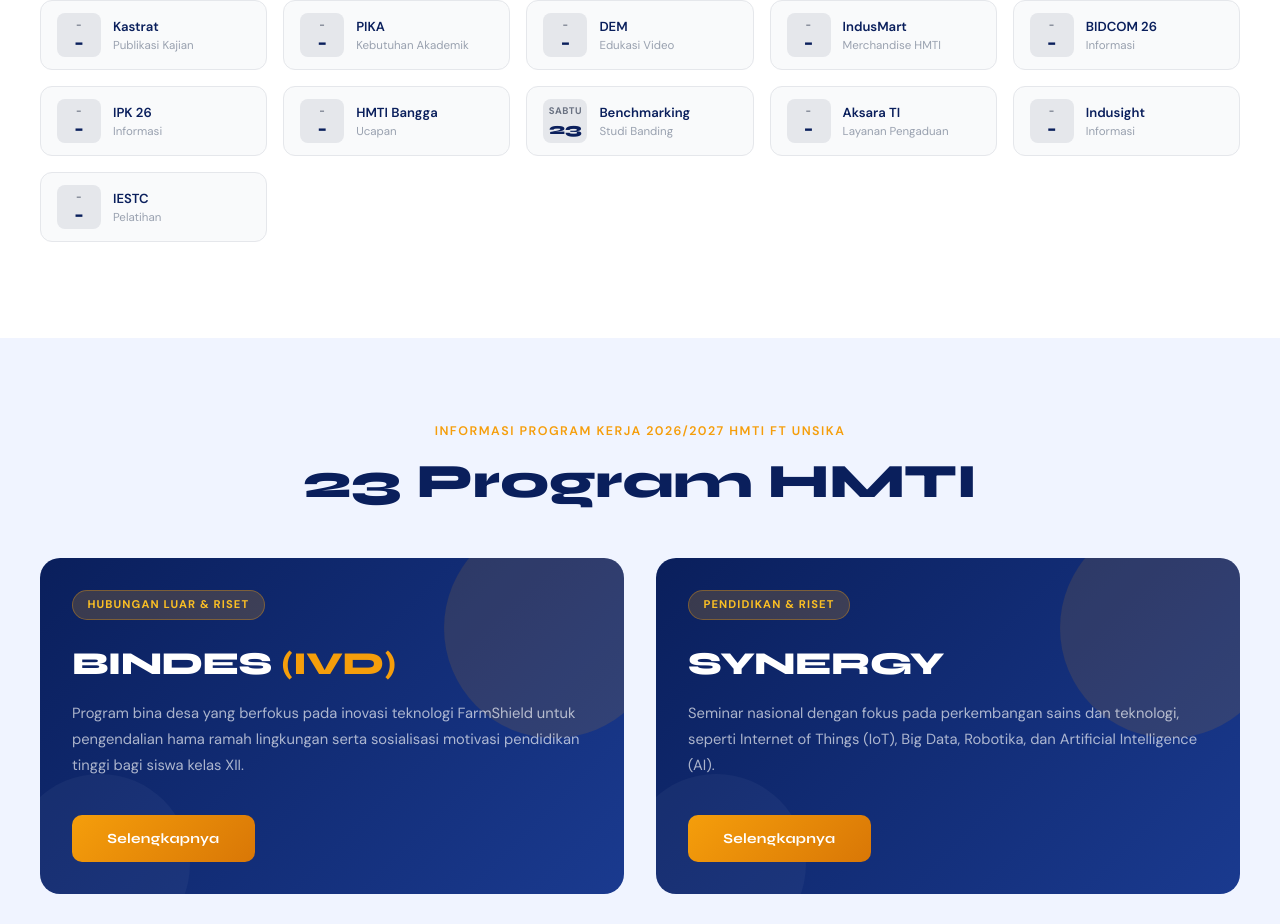
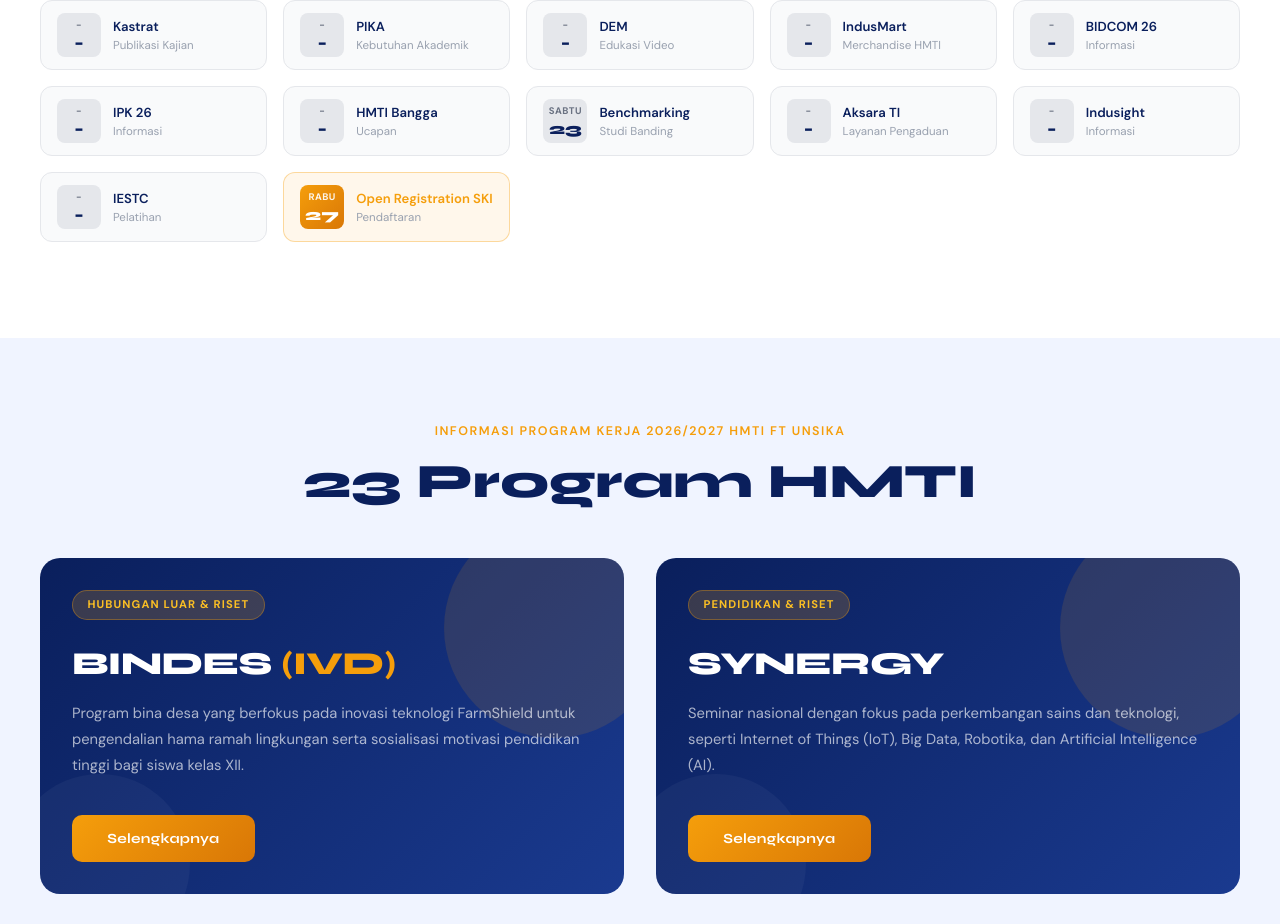
Before and after one commit to hmti-ft-unsika/hmti-ft-unsika.github.io, a Next.js app: page / in a window 1280 px wide. Shown: the part 3305-4229 px from the top of the page. Built offline with nearby package versions, Linux system fonts and the light colour scheme.

Commit message:
Agenda Bulan Ini update

```diff
--- a/src/app/page.tsx
+++ b/src/app/page.tsx
@@ -318,6 +318,14 @@ const agendaBulanIni = {
       nama: "IESTC",
       deskripsi: "Pelatihan",
       highlight: false
+    },
+    {
+      id: 17,
+      tanggal: "27",
+      hari: "Rabu",
+      nama: "Open Registration SKI",
+      deskripsi: "Pendaftaran",
+      highlight: true
     },
   ]
 };
```
